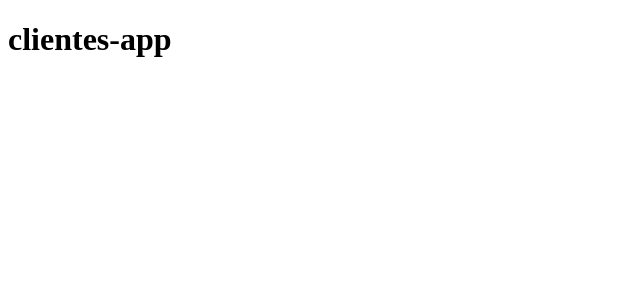
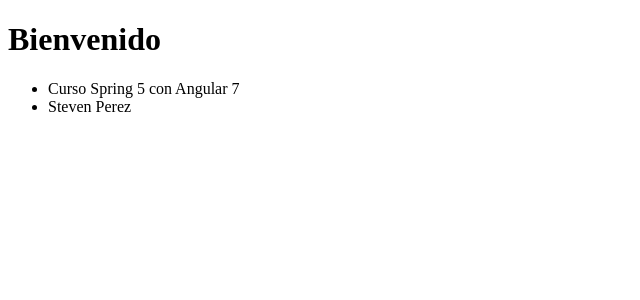
Before and after one commit to Developsteven/Cliente-app, an Angular app: page / in a window 1280 px wide. Shown: the top 300 px of the page, without its empty margins (0-640 px from the left). Built offline with nearby package versions, Linux system fonts and the light colour scheme.

Commit message:
Editando el readme y limpiendo html principal.

```diff
--- a/src/app/app.component.html
+++ b/src/app/app.component.html
@@ -1,3 +1,7 @@
 <h1>
   {{title}}
 </h1>
+<ul>
+  <li>{{curso}}</li>
+  <li>{{estudiante}}</li>
+</ul>
--- a/src/app/app.component.ts
+++ b/src/app/app.component.ts
@@ -6,5 +6,7 @@
   styleUrls: ['./app.component.css']
 })
 export class AppComponent {
-  title = 'clientes-app';
+  title = 'Bienvenido ';
+  curso = 'Curso Spring 5 con Angular 7';
+  estudiante = 'Steven Perez';
 }
```
Also changed, not shown: 1 other file (tests, documents, lock files or other folders).
